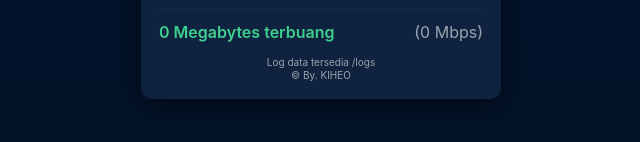
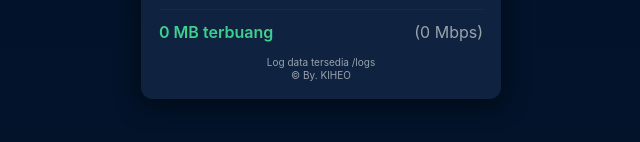
Before and after one commit to Kiel-P/waster, a website: page public/index.html in a window 1280 px wide. Shown: the part 486-628 px from the top of the page, 319-959 px from the left. Drawn offline with Linux system fonts and the light colour scheme.

Commit message:
Update index.html

```diff
--- a/public/index.html
+++ b/public/index.html
@@ -34,7 +34,7 @@
     <hr>
 
     <section class="status">
-      <div class="wasted"><span id="wastedMb">0</span> Megabytes terbuang</div>
+      <div class="wasted"><span id="wastedMb">0</span> MB terbuang</div>
       <div class="speed">(<span id="speedMbps">0</span> Mbps)</div>
     </section>
 
```
